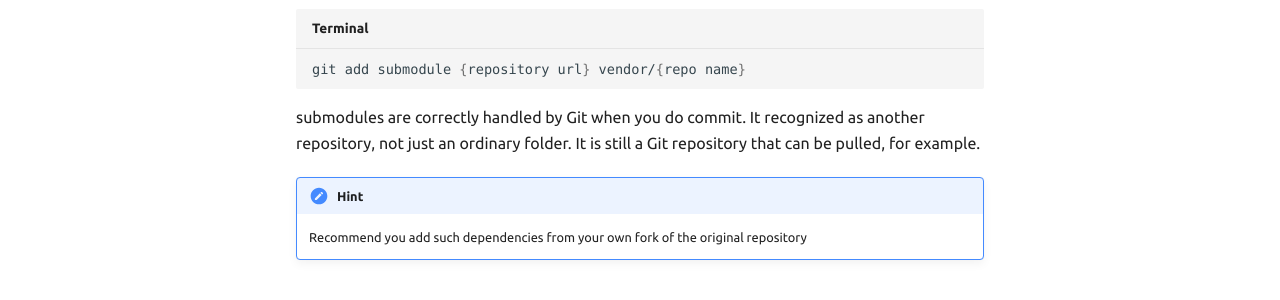
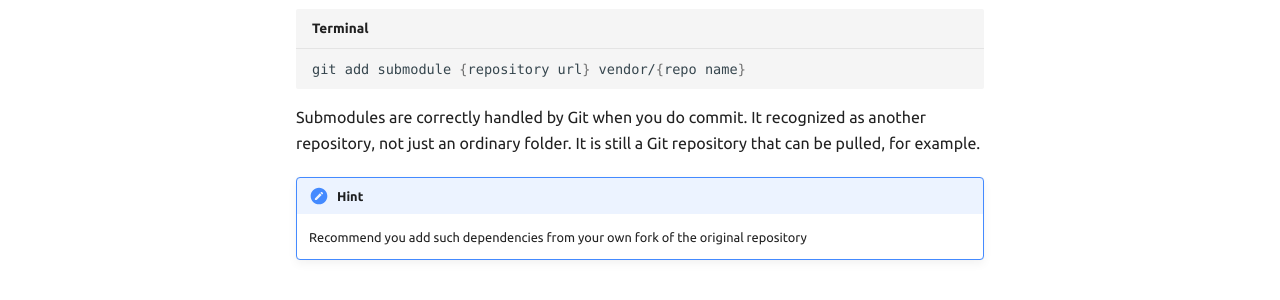
Before and after one commit to deknowny/python-package-template, an MkDocs documentation site: the page built from docs/reference/vendor.md, in a window 1280 px wide and 1378 px high. Shown: the part 481-781 px from the top of the window. Built offline with MkDocs 1.6.1 and Material for MkDocs 9.7.7, drawn with Linux system fonts in a browser that asks for light colours; some web fonts are replaced; comment, search, counter and statistics services are not loaded; the version menu is left out.

Commit message:
Make it titled

````diff
--- a/docs/reference/vendor.md
+++ b/docs/reference/vendor.md
@@ -7,7 +7,7 @@ It cannot be placed in `.venv` anymore. All dependencies' source code usually pl
 ```shell title="Terminal"
 git add submodule {repository url} vendor/{repo name}
 ```
-submodules are correctly handled by Git when you do commit. It recognized as another repository, not just an ordinary folder. It is still a Git repository that can be pulled, for example.
+Submodules are correctly handled by Git when you do commit. It recognized as another repository, not just an ordinary folder. It is still a Git repository that can be pulled, for example.
 
 !!! Hint
     Recommend you add such dependencies from your own fork of the original repository
````
